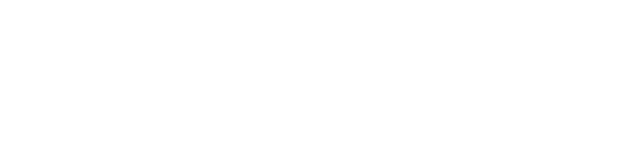
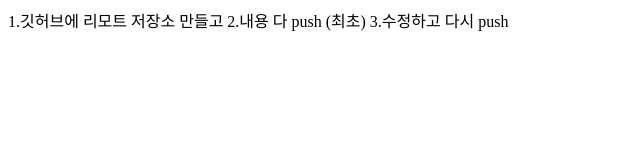
Before and after one commit to ohsehoon3/GitTest, a plain HTML site: page index.html in a window 1280 px wide. Shown: the whole page, without its empty margins (0-640 px from the left). Drawn offline with Linux system fonts and the light colour scheme.

Commit message:
index,style수정 2추가

```diff
--- a/index.html
+++ b/index.html
@@ -6,6 +6,8 @@
     <title>깃 테스트</title>
 </head>
 <body>
-
+    1.깃허브에 리모트 저장소 만들고
+    2.내용 다 push (최초)
+    3.수정하고 다시 push
 </body>
 </html>
--- a/style.css
+++ b/style.css
@@ -0,0 +1 @@
+/* 그냥 수정함 */
```
Also changed, not shown: 2.txt (added).
